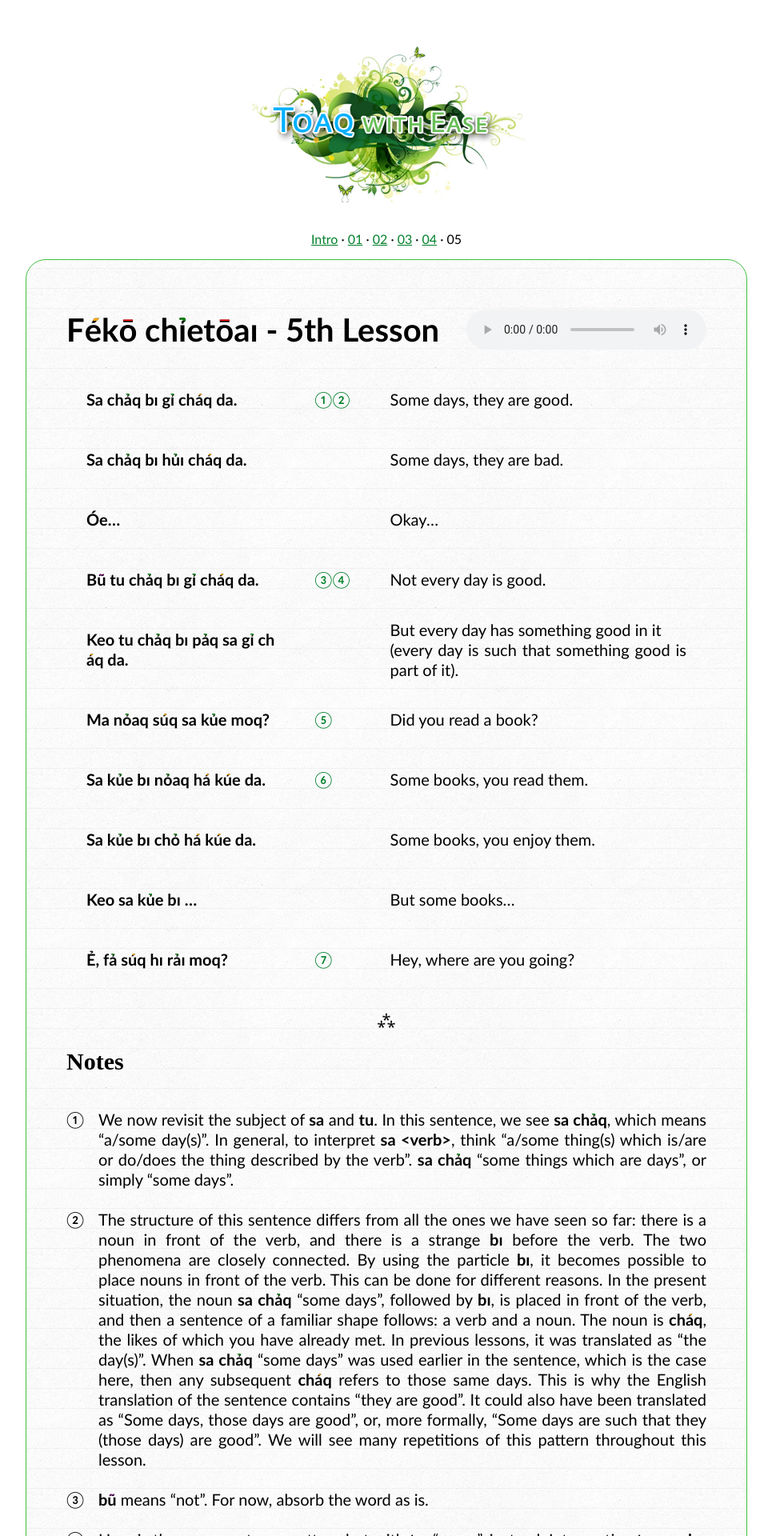
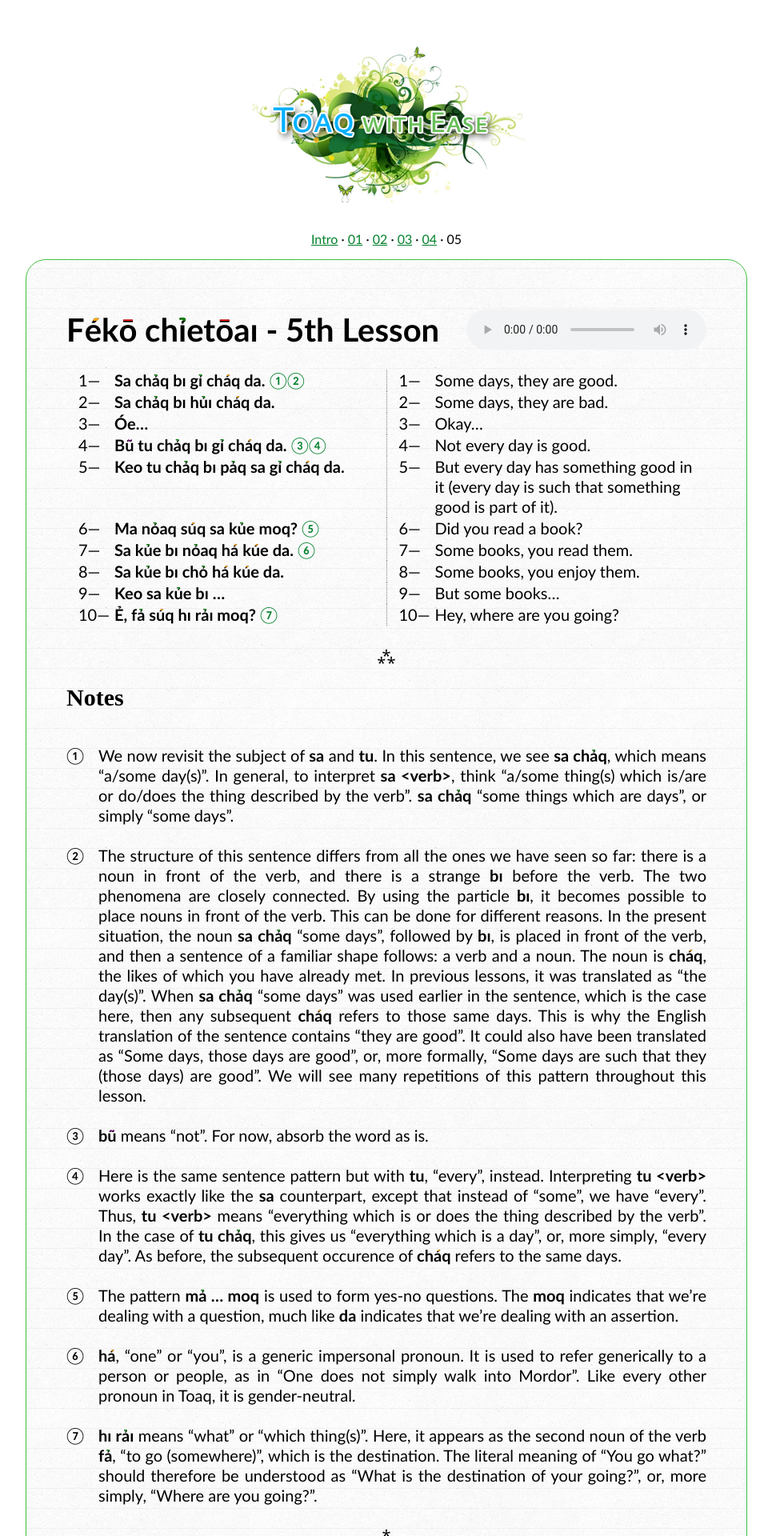
Before and after one commit to toaq/TwE, a Jekyll site: the page built from _lessons/05/index.md, in a window 1280 px wide. Shown: the top 1920 px of the page at 80% size, without its empty margins (157-1122 px from the left). Built offline with Jekyll 4.4.1, drawn with Linux system fonts in a browser that asks for light colours; some web fonts are replaced.

Commit message:
adjust table styling

```diff
--- a/_lessons/05/index.md
+++ b/_lessons/05/index.md
@@ -5,16 +5,16 @@ title: 'Fékō chỉetōaı'
 
 <audio id="mainaudio" controls src="lesson.mp3"></audio>
 
-| **Sa chảq bı gỉ cháq da.**            | [①](#fn-1)[②](#fn-2) | Some days, they are good.                                                                            |
-| **Sa chảq bı hủı cháq da.**           |                      | Some days, they are bad.                                                                             |
-| **Óe...**                             |                      | Okay...                                                                                              |
-| **Bũ tu chảq bı gỉ cháq da.**         | [③](#fn-3)[④](#fn-4) | Not every day is good.                                                                               |
-| **Keo tu chảq bı pảq sa gỉ cháq da.** |                      | But every day has something good in it <br /> (every day is such that something good is part of it). |
-| **Ma nỏaq súq sa kủe moq?**           | [⑤](#fn-5)           | Did you read a book?                                                                                 |
-| **Sa kủe bı nỏaq há kúe da.**         | [⑥](#fn-6)           | Some books, you read them.                                                                           |
-| **Sa kủe bı chỏ há kúe da.**          |                      | Some books, you enjoy them.                                                                          |
-| **Keo sa kủe bı ...**                 |                      | But some books...                                                                                    |
-| **Ẻ, fả súq hı rảı moq?**             | [⑦](#fn-7)           | Hey, where are you going?                                                                            |
+| **Sa chảq bı gỉ cháq da.**            [①](#fn-1)[②](#fn-2) | Some days, they are good.                                                                            |
+| **Sa chảq bı hủı cháq da.**                                | Some days, they are bad.                                                                             |
+| **Óe...**                                                  | Okay...                                                                                              |
+| **Bũ tu chảq bı gỉ cháq da.**         [③](#fn-3)[④](#fn-4) | Not every day is good.                                                                               |
+| **Keo tu chảq bı pảq sa gỉ cháq da.**                      | But every day has something good in it (every day is such that something good is part of it). |
+| **Ma nỏaq súq sa kủe moq?**           [⑤](#fn-5)           | Did you read a book?                                                                                 |
+| **Sa kủe bı nỏaq há kúe da.**         [⑥](#fn-6)           | Some books, you read them.                                                                           |
+| **Sa kủe bı chỏ há kúe da.**                               | Some books, you enjoy them.                                                                          |
+| **Keo sa kủe bı ...**                                      | But some books...                                                                                    |
+| **Ẻ, fả súq hı rảı moq?**             [⑦](#fn-7)           | Hey, where are you going?                                                                            |
 
 ---
 
--- a/assets/toaqwithease.css
+++ b/assets/toaqwithease.css
@@ -96,15 +96,36 @@ table a[href] {
 }
 
 table {
+  width: 100%;
   margin: 25px auto;
   border-spacing: 0;
   border-collapse: collapse;
+  text-align: start;
+  counter-reset: example;
 }
 
 td {
-  height: 75px;
-  padding: 12.5px 25px;
+  width: 50%;
+  vertical-align: top;
   box-sizing: border-box;
+  padding-left: 3em;
+}
+
+td::before {
+  content: counter(example) "— ";
+  position: relative;
+  display: block;
+  height: 0px;
+  overflow: visible;
+  right: 2.25em;
+}
+
+tr {
+  counter-increment: example;
+}
+
+td + td {
+  border-left: 1px dotted gray;
 }
 
 h1, h2, h3 {
```
Also changed, not shown: _lessons/01/index.md (+4 -4 lines), _lessons/02/index.md (+6 -6 lines), _lessons/03/index.md (+10 -10 lines), _lessons/04/index.md (+10 -10 lines).
